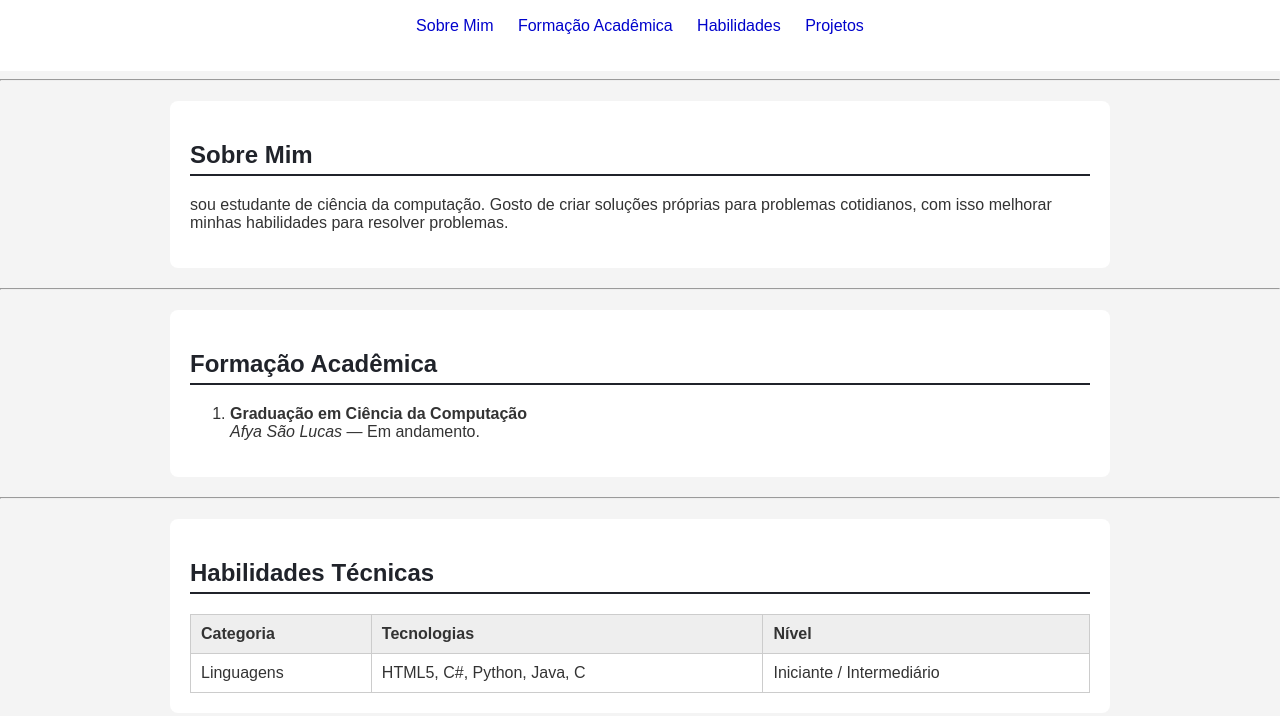
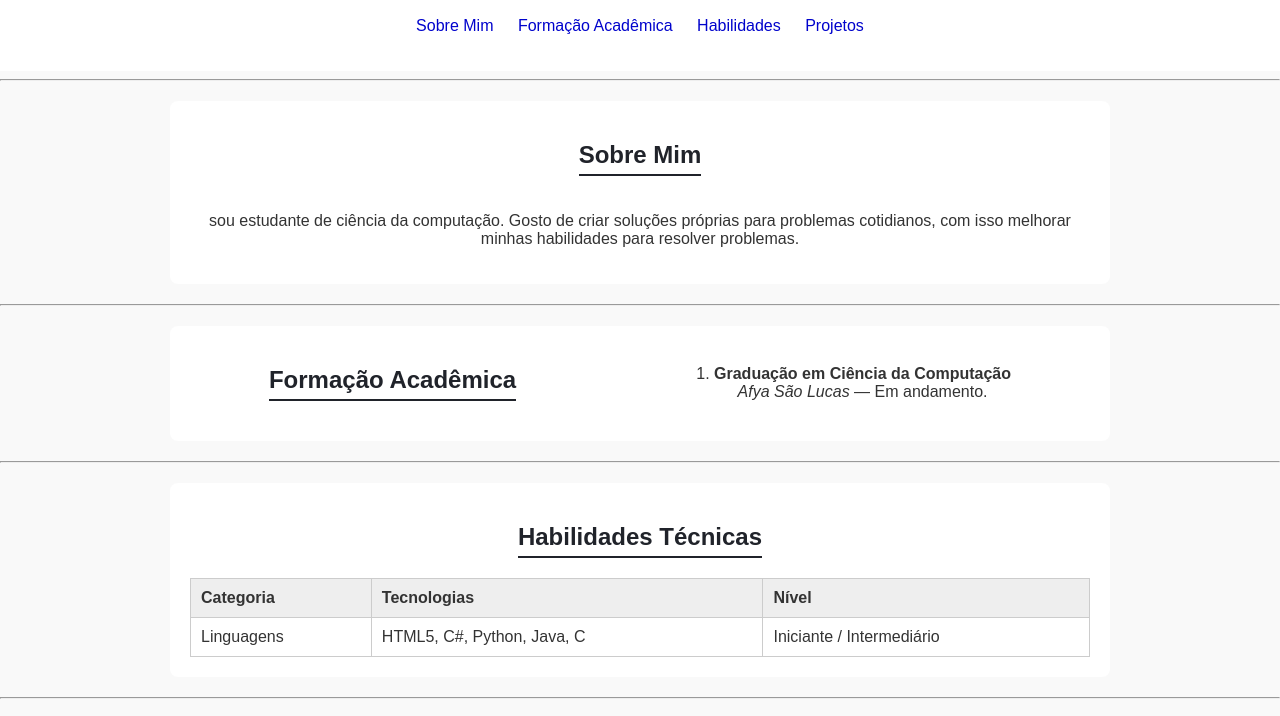
Before and after one commit to ruanfzr/meu-portfolio, a plain HTML site: page index.html in a window 1280 px wide. Shown: the part 501-1217 px from the top of the page. Drawn offline with Linux system fonts and the light colour scheme.

Commit message:
mudando cores css

```diff
--- a/style.css
+++ b/style.css
@@ -1,6 +1,6 @@
 body {
     font-family: Arial, Helvetica, sans-serif;
-    background-color: #f4f4f4;
+    background-color: #f4f4f481;
     color: #333;
     margin: 0;
     padding: 0;
@@ -90,8 +90,35 @@ footer {
     color: #000;
 }
 
-#proejetos {
+#projetos {
     display: flex;
     flex-wrap: wrap;
     justify-content: space-around;
+    text-align: left;
+    .dl {
+        display: flex;
+        flex-direction: column;
+        text-align: left;
+    }
 }
+
+#sobre{
+    display: flex;
+    flex-wrap: wrap;
+    justify-content: space-around;
+    text-align: center;
+}
+
+#habilidades {
+    display: flex;
+    flex-wrap: wrap;
+    justify-content: space-around;
+    text-align: center;
+}
+
+#formacao {
+    display: flex;
+    justify-content: space-around;
+    align-items: center;
+    text-align: center;
+}
```
